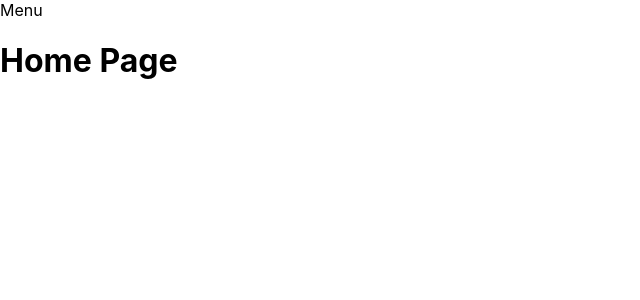
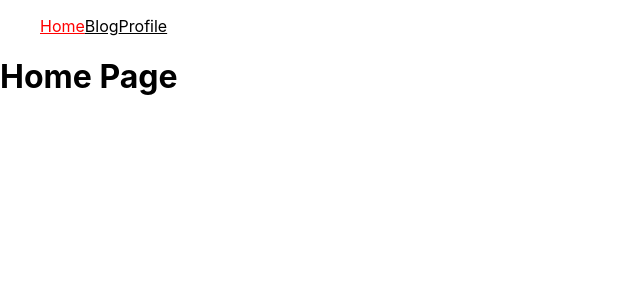
Before and after one commit to Veronelli/react-dom, a React (Create React App) app: page /#/ in a window 1280 px wide. Shown: the top 300 px of the page, without its empty margins (0-640 px from the left). Built offline with nearby package versions, Linux system fonts and the light colour scheme.

Commit message:
add navlink

```diff
--- a/src/Menu.js
+++ b/src/Menu.js
@@ -1,11 +1,39 @@
 import React from "react";
+import { NavLink } from "react-router-dom";
 
-function Menu(){
-    return(
-        <>
-            <nav>Menu</nav>
-        </>
-    )
+const routes = [
+  {
+    to: "/",
+    text: "Home",
+  },
+  {
+    to: "/blog",
+    text: "Blog",
+  },
+  {
+    to: "/profile",
+    text: "Profile",
+  },
+];
+
+function Menu() {
+  return (
+    <>
+      <nav>
+        <ul>
+          {routes.map((route) => (
+            <NavLink
+              to={route.to}
+              key={`route-${route.to}`}
+              style={({isActive}) => ({ color: isActive ? "red" : "black" })}
+            >
+              {route.text}
+            </NavLink>
+          ))}
+        </ul>
+      </nav>
+    </>
+  );
 }
 
-export {Menu};
+export { Menu };
```
